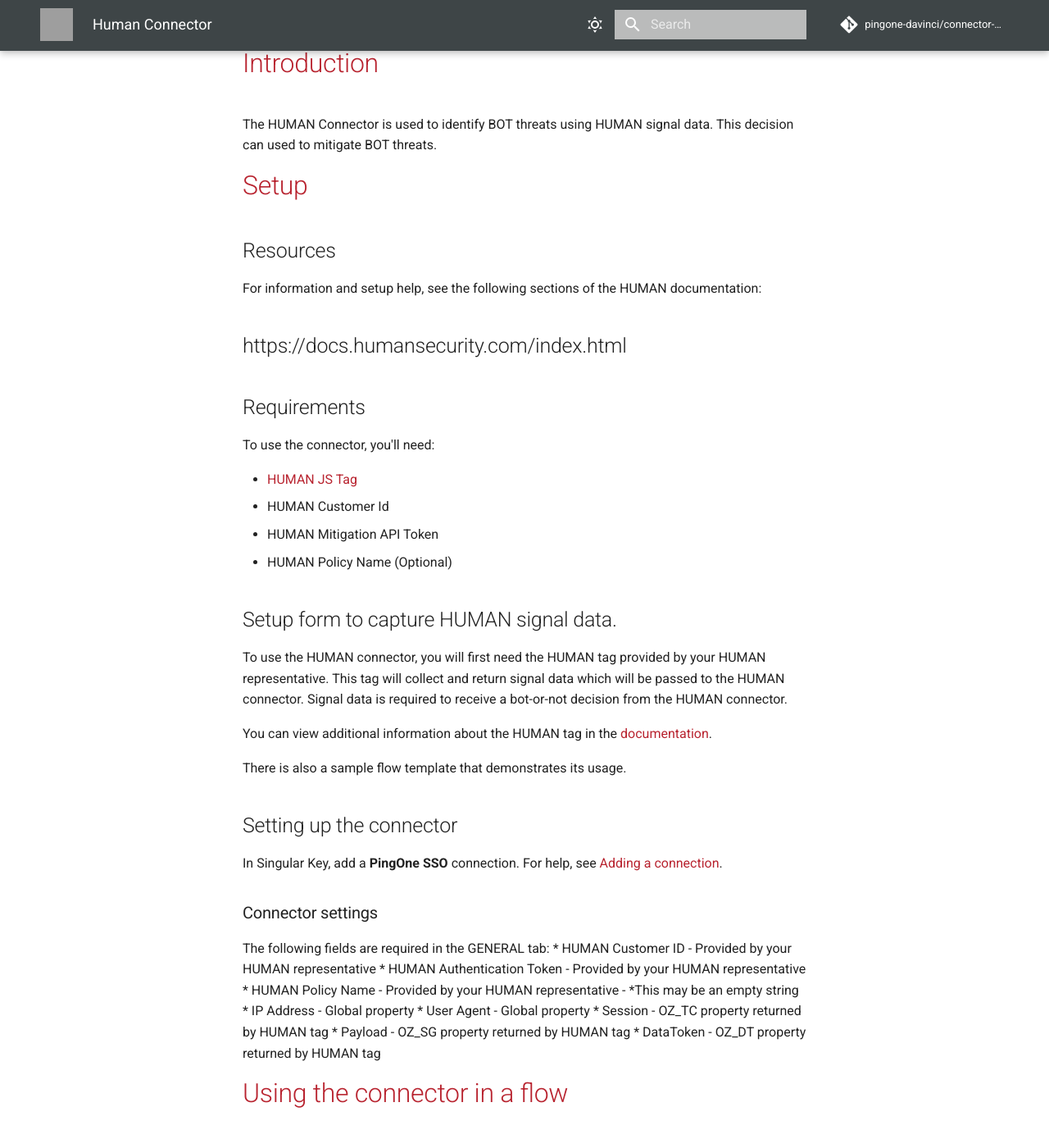
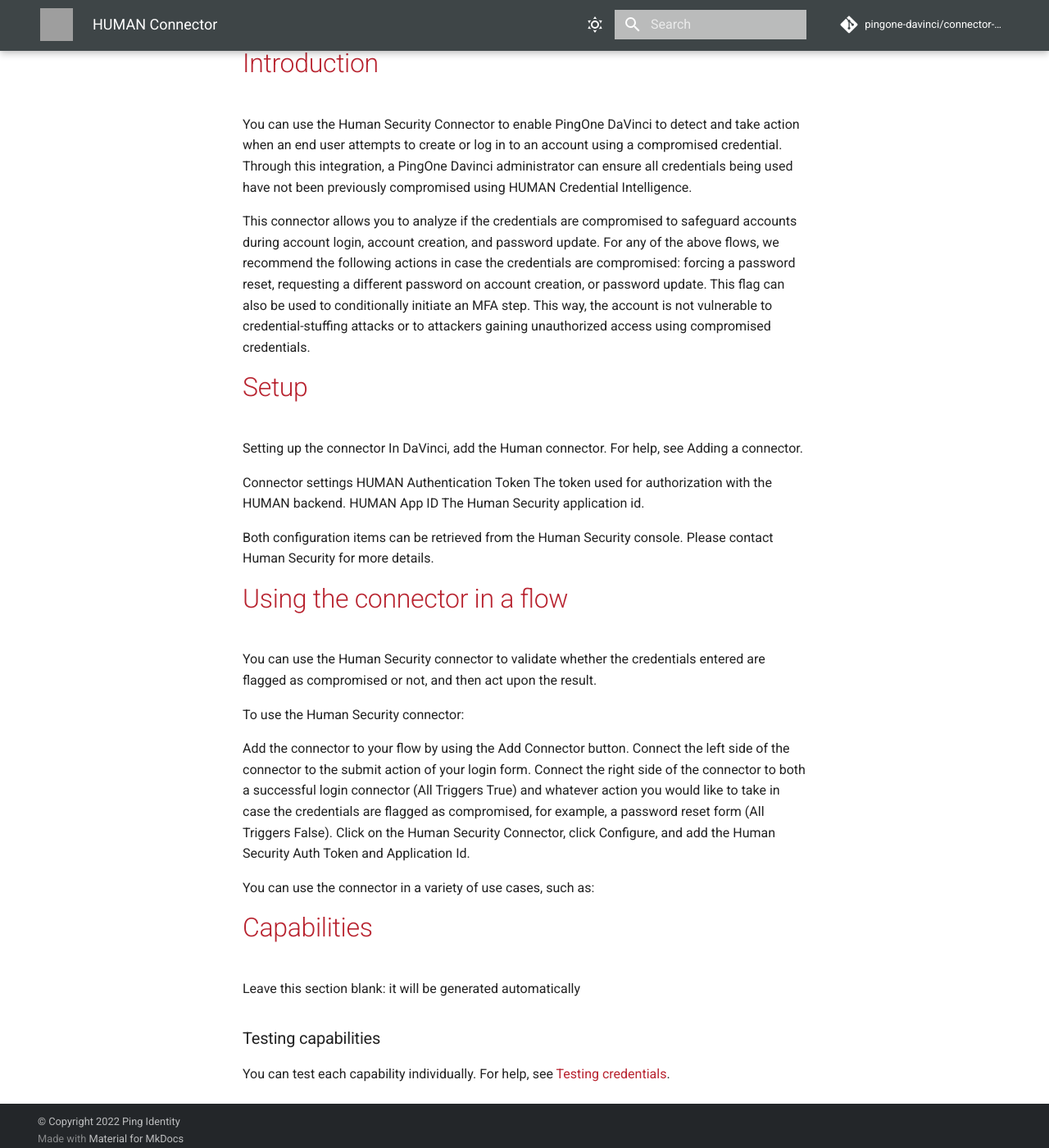
Before and after one commit to pingone-davinci/documentation, an MkDocs documentation site: the page built from docs/human/README.md, in a window 1280 px wide and 1400 px high, scrolled down 226 px. Shown: the whole window at 82% size. Built offline with MkDocs 1.6.1 and Material for MkDocs 9.7.7, drawn with Linux system fonts in a browser that asks for light colours; comment, search, counter and statistics services are not loaded; some of the changed text lies outside the part shown; grey boxes are pictures that could not be loaded.

Commit message:
Update README.md
Update for new connector documentation

```diff
--- a/docs/human/README.md
+++ b/docs/human/README.md
@@ -1,115 +1,47 @@
-# Human Connector
+# HUMAN Connector
 
-Author: Rick Rosser and Brian Henning
+Author: HUMAN Security
+
 
 # Introduction
 
-The HUMAN Connector is used to identify BOT threats using HUMAN signal data. This decision can used to mitigate BOT threats.
+You can use the Human Security Connector to enable PingOne DaVinci to detect and take action when an end user attempts to create or log in to an account using a compromised credential. Through this integration, a PingOne Davinci administrator can ensure all credentials being used have not been previously compromised using HUMAN Credential Intelligence.
+
+This connector allows you to analyze if the credentials are compromised to safeguard accounts during account login, account creation, and password update. For any of the above flows, we recommend the following actions in case the credentials are compromised: forcing a password reset, requesting a different password on account creation, or password update. This flag can also be used to conditionally initiate an MFA step. This way, the account is not vulnerable to credential-stuffing attacks or to attackers gaining unauthorized access using compromised credentials.
+
 
 # Setup
 
-## Resources
+Setting up the connector
+In DaVinci, add the Human connector. For help, see Adding a connector.
 
-For information and setup help, see the following sections of the HUMAN documentation:
+Connector settings
+HUMAN Authentication Token
+The token used for authorization with the HUMAN backend.
+HUMAN App ID
+The Human Security application id.
 
-## https://docs.humansecurity.com/index.html
+Both configuration items can be retrieved from the Human Security console. Please contact Human Security for more details.
+# Using the connector in a flow
 
-## Requirements
+You can use the Human Security connector to validate whether the credentials entered are flagged as compromised or not, and then act upon the result.
 
-To use the connector, you'll need:
+To use the Human Security connector:
 
-- [HUMAN JS Tag](https://docs.humansecurity.com/detection-tag.html)
-- HUMAN Customer Id
-- HUMAN Mitigation API Token
-- HUMAN Policy Name (Optional)
+Add the connector to your flow by using the Add Connector button.
+Connect the left side of the connector to the submit action of your login form.
+Connect the right side of the connector to both a successful login connector (All Triggers True) and whatever action you would like to take in case the credentials are flagged as compromised, for example, a password reset form (All Triggers False).
+Click on the Human Security Connector, click Configure, and add the Human Security Auth Token and Application Id.
 
-## Setup form to capture HUMAN signal data.
-
-To use the HUMAN connector, you will first need the HUMAN tag provided by your HUMAN representative. This tag will collect
-and return signal data which will be passed to the HUMAN connector. Signal data is required to receive a bot-or-not decision from the HUMAN connector.
-
-You can view additional information about the HUMAN tag in the [documentation](https://docs.humansecurity.com/detection-tag.html).
-
-There is also a sample flow template that demonstrates its usage.
-
-## Setting up the connector
-
-In Singular Key, add a **PingOne SSO** connection. For help, see [Adding a connection](https://docs.google.com/document/d/1Sc9tD5tn9dl79qOWup0k3eKk5hrNVI8lZPAdm8loeiA/edit#).
-
-### Connector settings
-
-The following fields are required in the GENERAL tab:
-* HUMAN Customer ID
-  - Provided by your HUMAN representative
-* HUMAN Authentication Token
-  - Provided by your HUMAN representative
-* HUMAN Policy Name
-  - Provided by your HUMAN representative
-  - *This may be an empty string
-* IP Address
-  - Global property
-* User Agent
-  - Global property
-* Session
-  - OZ_TC property returned by HUMAN tag
-* Payload
-  - OZ_SG property returned by HUMAN tag
-* DataToken
-  - OZ_DT property returned by HUMAN tag
-
-# Using the connector in a flow
 
 You can use the connector in a variety of use cases, such as:
 
-## User Registration/Login
-
-The HUMAN tag should be loaded immediately to begin collecting signal data. Once the user finishes filling out the form and submits, you can retrieve the necessary fields (OZ_TC, OZ_SG, OZ_DT) provided by the HUMAN tag and pass those to their respective fields in the HUMAN connector (session, payload, dataToken). Please see the sample flow template for an example of this use case.
 
 # Capabilities
 
-### HUMAN Verification Engine (verification)
+Leave this section blank: it will be generated automatically
 
 
-Know Who's Real on the Internet.
+### Testing capabilities
 
-#### HUMAN Customer ID `textField`
-
-
-Customer ID from HUMAN
-
-#### HUMAN Authentication Token `textField`
-
-
-Bearer Token from HUMAN
-
-#### HUMAN Policy Name `textField`
-
-
-HUMAN mitigation policy name
-
-#### IP Address `textField`
-
-
-IP address
-
-#### User Agent `textField`
-
-
-User Agent
-
-#### Session `textField`
-
-
-Session Token
-
-#### Payload `textField`
-
-
-Payload Token
-
-#### Data Token `textField`
-
-
-Data Token
-
----
+You can test each capability individually. For help, see [Testing credentials](https://edocs.humansecurity.com/docs/credential-intelligence-integration-testing).
```
